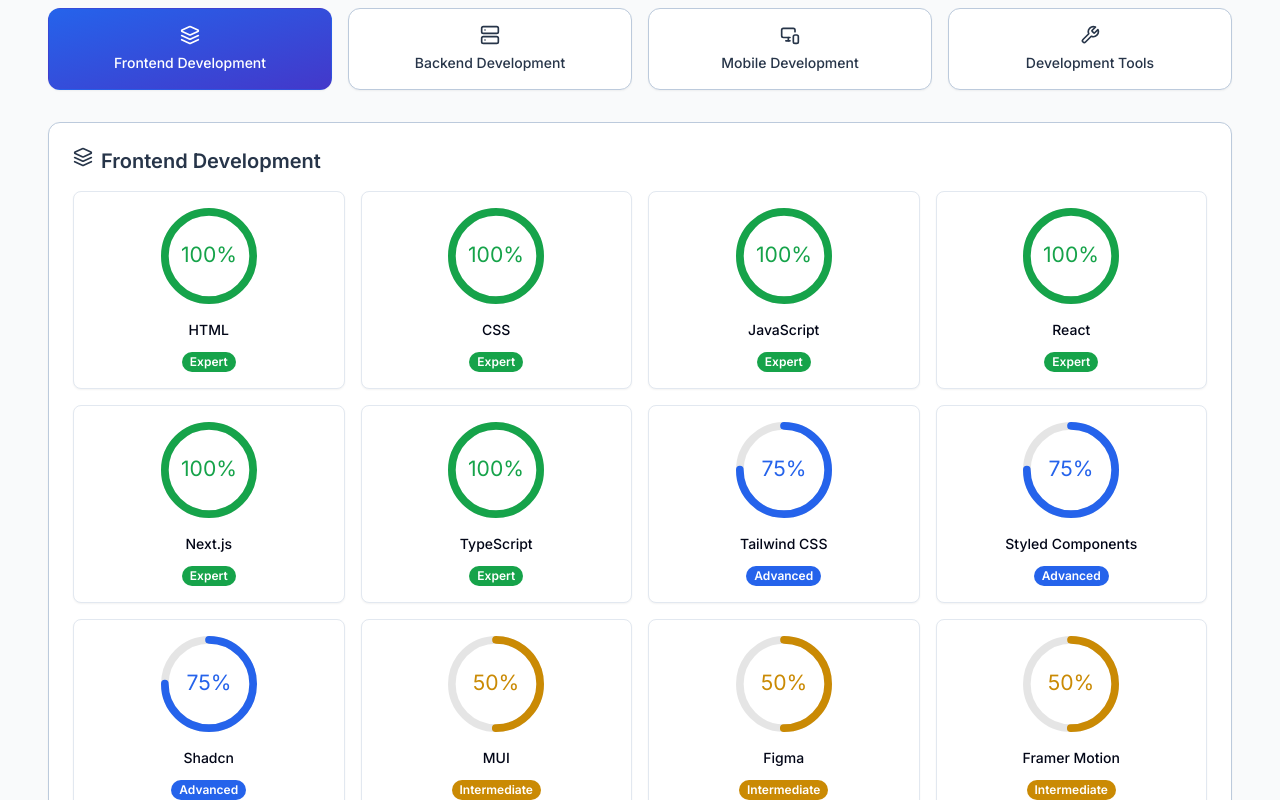
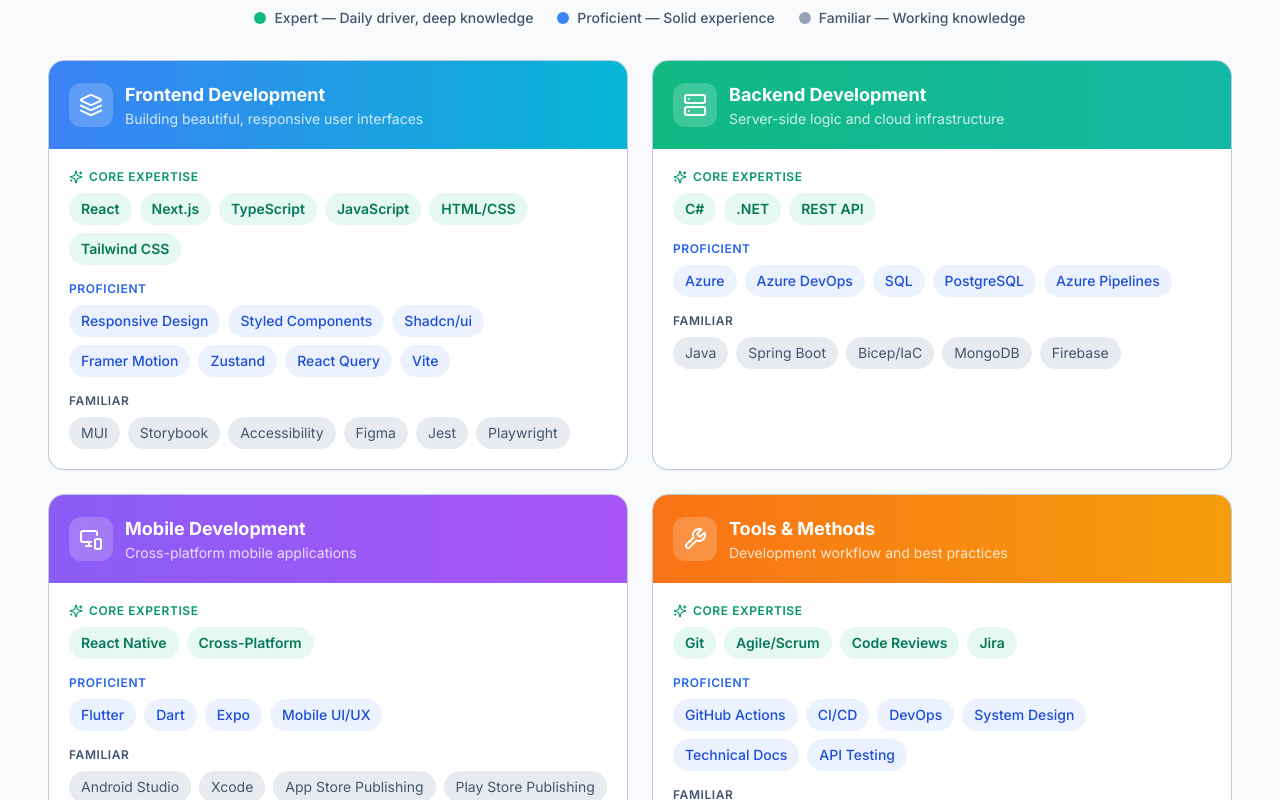
Before and after one commit to blendimaliqi/personal-website-ai, a Next.js app: page /skills in a window 1280 px wide. Shown: the part 360-1160 px from the top of the page. Built offline with nearby package versions, Linux system fonts and the light colour scheme.

Commit message:
updated skills page

```diff
--- a/src/app/skills/SkillsSection.tsx
+++ b/src/app/skills/SkillsSection.tsx
@@ -1,94 +1,253 @@
-import { Tabs, TabsList, TabsTrigger, TabsContent } from "@radix-ui/react-tabs";
-import React, { useState } from "react";
-import { SkillCategory } from "./SkillCategory";
-import type { SkillLevel, SkillCategoryType } from "~/types/skills";
-import { Layers, MonitorSmartphone, Server, Wrench, Star } from "lucide-react";
+import React from "react";
+import type { SkillLevel, Skill } from "~/types/skills";
+import {
+  Layers,
+  MonitorSmartphone,
+  Server,
+  Wrench,
+  Star,
+  Sparkles,
+} from "lucide-react";
 
-const skillCategories: SkillCategoryType[] = [
+interface SkillCategoryData {
+  name: string;
+  description: string;
+  icon: React.ReactNode;
+  gradient: string;
+  skills: Skill[];
+}
+
+const skillCategories: SkillCategoryData[] = [
   {
     name: "Frontend Development",
-    icon: <Layers className="mb-2 h-5 w-5" />,
+    description: "Building beautiful, responsive user interfaces",
+    icon: <Layers className="h-6 w-6" />,
+    gradient: "from-blue-500 to-cyan-500",
     skills: [
-      { name: "HTML", level: "Expert" },
-      { name: "CSS", level: "Expert" },
-      { name: "JavaScript", level: "Expert" },
       { name: "React", level: "Expert" },
       { name: "Next.js", level: "Expert" },
       { name: "TypeScript", level: "Expert" },
-      { name: "Tailwind CSS", level: "Advanced" },
+      { name: "JavaScript", level: "Expert" },
+      { name: "HTML/CSS", level: "Expert" },
+      { name: "Tailwind CSS", level: "Expert" },
+      { name: "Responsive Design", level: "Advanced" },
       { name: "Styled Components", level: "Advanced" },
-      { name: "Shadcn", level: "Advanced" },
+      { name: "Shadcn/ui", level: "Advanced" },
+      { name: "Framer Motion", level: "Advanced" },
+      { name: "Zustand", level: "Advanced" },
+      { name: "React Query", level: "Advanced" },
+      { name: "Vite", level: "Advanced" },
       { name: "MUI", level: "Intermediate" },
+      { name: "Storybook", level: "Intermediate" },
+      { name: "Accessibility", level: "Intermediate" },
       { name: "Figma", level: "Intermediate" },
-      { name: "Framer Motion", level: "Intermediate" },
-      { name: "Storybook", level: "Intermediate" },
+      { name: "Jest", level: "Intermediate" },
       { name: "Playwright", level: "Intermediate" },
-      { name: "Jest", level: "Intermediate" },
-      { name: "Mirage JS", level: "Intermediate" },
     ],
   },
   {
     name: "Backend Development",
-    icon: <Server className="mb-2 h-5 w-5" />,
+    description: "Server-side logic and cloud infrastructure",
+    icon: <Server className="h-6 w-6" />,
+    gradient: "from-emerald-500 to-teal-500",
     skills: [
-      { name: "C#", level: "Advanced" },
-      { name: ".NET", level: "Advanced" },
-      { name: "SQL", level: "Intermediate" },
-      { name: "PostgreSQL", level: "Intermediate" },
+      { name: "C#", level: "Expert" },
+      { name: ".NET", level: "Expert" },
+      { name: "REST API", level: "Expert" },
+      { name: "Azure", level: "Advanced" },
+      { name: "Azure DevOps", level: "Advanced" },
+      { name: "SQL", level: "Advanced" },
+      { name: "PostgreSQL", level: "Advanced" },
+      { name: "Azure Pipelines", level: "Advanced" },
+      { name: "Java", level: "Intermediate" },
+      { name: "Spring Boot", level: "Intermediate" },
+      { name: "Bicep/IaC", level: "Intermediate" },
       { name: "MongoDB", level: "Intermediate" },
-      { name: "REST API", level: "Expert" },
-      { name: "Azure", level: "Intermediate" },
-      { name: "Azure DevOps", level: "Advanced" },
-      { name: "Azure Pipelines", level: "Intermediate" },
-      { name: "Bicep", level: "Intermediate" },
-      { name: "Infrastructure as Code", level: "Intermediate" },
-      { name: "Firebase", level: "Beginner" },
+      { name: "Firebase", level: "Intermediate" },
     ],
   },
   {
     name: "Mobile Development",
-    icon: <MonitorSmartphone className="mb-2 h-5 w-5" />,
+    description: "Cross-platform mobile applications",
+    icon: <MonitorSmartphone className="h-6 w-6" />,
+    gradient: "from-violet-500 to-purple-500",
     skills: [
-      { name: "React Native", level: "Advanced" },
+      { name: "React Native", level: "Expert" },
+      { name: "Cross-Platform", level: "Expert" },
       { name: "Flutter", level: "Advanced" },
-      { name: "Cross-Platform Development", level: "Advanced" },
-      { name: "Dart", level: "Intermediate" },
-      { name: "Android", level: "Intermediate" },
+      { name: "Dart", level: "Advanced" },
+      { name: "Expo", level: "Advanced" },
+      { name: "Mobile UI/UX", level: "Advanced" },
       { name: "Android Studio", level: "Intermediate" },
       { name: "Xcode", level: "Intermediate" },
-      { name: "Play Store", level: "Intermediate" },
-      { name: "App Store", level: "Intermediate" },
-      { name: "Bluetooth Low Energy", level: "Intermediate" },
+      { name: "App Store Publishing", level: "Intermediate" },
+      { name: "Play Store Publishing", level: "Intermediate" },
+      { name: "BLE Integration", level: "Intermediate" },
     ],
   },
   {
-    name: "Development Tools",
-    icon: <Wrench className="mb-2 h-5 w-5" />,
+    name: "Tools & Methods",
+    description: "Development workflow and best practices",
+    icon: <Wrench className="h-6 w-6" />,
+    gradient: "from-orange-500 to-amber-500",
     skills: [
       { name: "Git", level: "Expert" },
+      { name: "Agile/Scrum", level: "Expert" },
+      { name: "Code Reviews", level: "Expert" },
       { name: "Jira", level: "Expert" },
-      { name: "Agile/Scrum", level: "Expert" },
-      { name: "Kanban", level: "Expert" },
-      { name: "Waterfall", level: "Advanced" },
-      { name: "Risk Management", level: "Advanced" },
-      { name: "Code Reviews", level: "Expert" },
-      { name: "CI/CD", level: "Intermediate" },
       { name: "GitHub Actions", level: "Advanced" },
+      { name: "CI/CD", level: "Advanced" },
       { name: "DevOps", level: "Advanced" },
-      { name: "Technical Documentation", level: "Advanced" },
-      { name: "Requirements Analysis", level: "Advanced" },
       { name: "System Design", level: "Advanced" },
+      { name: "Technical Docs", level: "Advanced" },
       { name: "API Testing", level: "Advanced" },
+      { name: "Docker", level: "Intermediate" },
+      { name: "Postman", level: "Intermediate" },
     ],
   },
 ];
 
+const levelConfig: Record<
+  SkillLevel,
+  { label: string; bgClass: string; textClass: string; dotClass: string }
+> = {
+  Expert: {
+    label: "Expert",
+    bgClass: "bg-emerald-500/10 dark:bg-emerald-500/20",
+    textClass: "text-emerald-700 dark:text-emerald-400",
+    dotClass: "bg-emerald-500",
+  },
+  Advanced: {
+    label: "Advanced",
+    bgClass: "bg-blue-500/10 dark:bg-blue-500/20",
+    textClass: "text-blue-700 dark:text-blue-400",
+    dotClass: "bg-blue-500",
+  },
+  Intermediate: {
+    label: "Intermediate",
+    bgClass: "bg-amber-500/10 dark:bg-amber-500/20",
+    textClass: "text-amber-700 dark:text-amber-400",
+    dotClass: "bg-amber-500",
+  },
+  Beginner: {
+    label: "Beginner",
+    bgClass: "bg-slate-500/10 dark:bg-slate-500/20",
+    textClass: "text-slate-700 dark:text-slate-400",
+    dotClass: "bg-slate-500",
+  },
+};
+
+const SkillBadge: React.FC<{ skill: Skill }> = ({ skill }) => {
+  const config = levelConfig[skill.level];
+  return (
+    <div
+      className={`group relative flex items-center gap-2 rounded-lg px-3 py-2 transition-all duration-200 hover:scale-105 ${config.bgClass}`}
+    >
+      <span className={`h-2 w-2 rounded-full ${config.dotClass}`} />
+      <span className="font-medium text-foreground">{skill.name}</span>
+      <span
+        className={`ml-auto text-xs font-medium ${config.textClass} opacity-70`}
+      >
+        {config.label}
+      </span>
+    </div>
+  );
+};
+
+const CategoryCard: React.FC<{ category: SkillCategoryData }> = ({
+  category,
+}) => {
+  // Group skills by level for better organization
+  const expertSkills = category.skills.filter((s) => s.level === "Expert");
+  const advancedSkills = category.skills.filter((s) => s.level === "Advanced");
+  const otherSkills = category.skills.filter(
+    (s) => s.level === "Intermediate" || s.level === "Beginner",
+  );
+
+  return (
+    <div className="group overflow-hidden rounded-2xl border border-border bg-card shadow-sm transition-all duration-300 hover:shadow-md">
+      {/* Header */}
+      <div className={`bg-gradient-to-r ${category.gradient} p-5 text-white`}>
+        <div className="flex items-center gap-3">
+          <div className="rounded-xl bg-white/20 p-2.5 backdrop-blur-sm">
+            {category.icon}
+          </div>
+          <div>
+            <h3 className="text-lg font-bold">{category.name}</h3>
+            <p className="text-sm text-white/80">{category.description}</p>
+          </div>
+        </div>
+      </div>
+
+      {/* Skills */}
+      <div className="p-5">
+        {/* Expert skills - highlighted */}
+        {expertSkills.length > 0 && (
+          <div className="mb-4">
+            <div className="mb-2 flex items-center gap-1.5 text-xs font-semibold uppercase tracking-wider text-emerald-600 dark:text-emerald-400">
+              <Sparkles className="h-3.5 w-3.5" />
+              Core Expertise
+            </div>
+            <div className="flex flex-wrap gap-2">
+              {expertSkills.map((skill, idx) => (
+                <span
+                  key={idx}
+                  className="rounded-full bg-emerald-500/10 px-3 py-1.5 text-sm font-semibold text-emerald-700 transition-transform hover:scale-105 dark:bg-emerald-500/20 dark:text-emerald-400"
+                >
+                  {skill.name}
+                </span>
+              ))}
+            </div>
+          </div>
+        )}
+
+        {/* Advanced skills */}
+        {advancedSkills.length > 0 && (
+          <div className="mb-4">
+            <div className="mb-2 text-xs font-semibold uppercase tracking-wider text-blue-600 dark:text-blue-400">
+              Proficient
+            </div>
+            <div className="flex flex-wrap gap-2">
+              {advancedSkills.map((skill, idx) => (
+                <span
+                  key={idx}
+                  className="rounded-full bg-blue-500/10 px-3 py-1.5 text-sm font-medium text-blue-700 transition-transform hover:scale-105 dark:bg-blue-500/20 dark:text-blue-400"
+                >
+                  {skill.name}
+                </span>
+              ))}
+            </div>
+          </div>
+        )}
+
+        {/* Other skills */}
+        {otherSkills.length > 0 && (
+          <div>
+            <div className="mb-2 text-xs font-semibold uppercase tracking-wider text-muted-foreground">
+              Familiar
+            </div>
+            <div className="flex flex-wrap gap-2">
+              {otherSkills.map((skill, idx) => (
+                <span
+                  key={idx}
+                  className="rounded-full bg-muted px-3 py-1.5 text-sm text-muted-foreground transition-transform hover:scale-105"
+                >
+                  {skill.name}
+                </span>
+              ))}
+            </div>
+          </div>
+        )}
+      </div>
+    </div>
+  );
+};
+
 export const SkillsSection: React.FC = () => {
-  const [selectedLevel, setSelectedLevel] = useState<SkillLevel | "All">("All");
-
   return (
     <section className="py-8 sm:py-12" aria-labelledby="skills-heading">
       <div className="container mx-auto px-4">
+        {/* Header */}
         <div className="mb-12 text-center">
           <div className="mb-4 flex justify-center">
             <div className="flex h-16 w-16 items-center justify-center rounded-full bg-gradient-to-br from-blue-500 to-indigo-600 text-white shadow-lg">
@@ -96,56 +255,42 @@ export const SkillsSection: React.FC = () => {
             </div>
           </div>
           <h1 className="mb-4 text-4xl font-extrabold tracking-tight lg:text-5xl">
-            Skills
+            Skills & Expertise
           </h1>
           <p className="mx-auto max-w-2xl text-lg text-muted-foreground">
-            My tech comfort zones. Higher percentages mean more experience and
-            confidence with a technology. Im always learning and growing.
+            Technologies and tools I work with. Skills are grouped by
+            proficiency level — always learning and expanding my toolkit.
           </p>
         </div>
-        <Tabs
-          defaultValue={skillCategories[0]!.name}
-          className="mt-8 w-full"
-          aria-label="Skills categories"
-        >
-          <TabsList
-            className="mb-6 grid w-full grid-cols-2 gap-4 sm:mb-8 sm:grid-cols-4"
-            aria-label="Select skill category"
-          >
-            {skillCategories.map((category, index) => (
-              <TabsTrigger
-                key={index}
-                value={category.name}
-                className="flex flex-col items-center rounded-xl border border-border bg-card px-3 py-4
-                     text-sm font-medium shadow-sm transition-all
-                     hover:border-blue-300 hover:bg-blue-50 hover:text-blue-700
-                     data-[state=active]:border-transparent data-[state=active]:bg-gradient-to-br data-[state=active]:from-blue-600 data-[state=active]:to-indigo-700 data-[state=active]:text-white
-                     dark:hover:border-blue-800 dark:hover:bg-gray-800 dark:hover:text-white
-                     dark:data-[state=active]:from-blue-600 dark:data-[state=active]:to-indigo-700"
-                aria-label={`Show ${category.name} skills`}
-              >
-                {category.icon}
-                {category.name}
-              </TabsTrigger>
-            ))}
-          </TabsList>
-          <div className="rounded-xl border border-border bg-card p-6 shadow-sm">
-            {skillCategories.map((category, index) => (
-              <TabsContent
-                key={index}
-                value={category.name}
-                aria-label={`${category.name} skills list`}
-              >
-                <SkillCategory
-                  title={category.name}
-                  skills={category.skills}
-                  selectedLevel={selectedLevel}
-                  icon={category.icon}
-                />
-              </TabsContent>
-            ))}
+
+        {/* Legend */}
+        <div className="mb-8 flex flex-wrap items-center justify-center gap-6 text-sm">
+          <div className="flex items-center gap-2">
+            <span className="h-3 w-3 rounded-full bg-emerald-500" />
+            <span className="font-medium text-muted-foreground">
+              Expert — Daily driver, deep knowledge
+            </span>
           </div>
-        </Tabs>
+          <div className="flex items-center gap-2">
+            <span className="h-3 w-3 rounded-full bg-blue-500" />
+            <span className="font-medium text-muted-foreground">
+              Proficient — Solid experience
+            </span>
+          </div>
+          <div className="flex items-center gap-2">
+            <span className="h-3 w-3 rounded-full bg-slate-400" />
+            <span className="font-medium text-muted-foreground">
+              Familiar — Working knowledge
+            </span>
+          </div>
+        </div>
+
+        {/* Skills Grid */}
+        <div className="grid gap-6 md:grid-cols-2">
+          {skillCategories.map((category, index) => (
+            <CategoryCard key={index} category={category} />
+          ))}
+        </div>
       </div>
     </section>
   );
```
